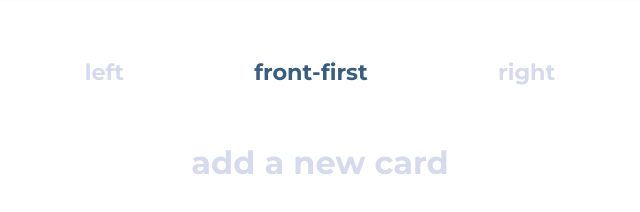
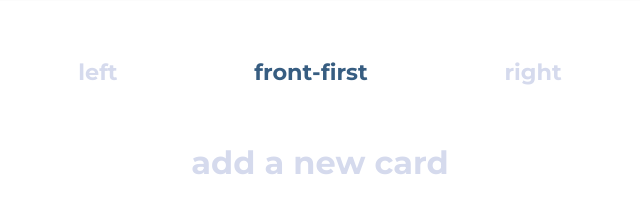
Before and after one commit to petergcutler/flashcards, a plain HTML site: page index.html in a window 1280 px wide. Shown: the part 540-752 px from the top of the page, 320-960 px from the left. Drawn offline with nearby package versions, Linux system fonts and the light colour scheme.

Commit message:
updated margin for change-card

```diff
--- a/styles/core.css
+++ b/styles/core.css
@@ -231,7 +231,7 @@ html {
 
 .change-card {
   text-align: center;
-	margin: 0 4em;
+	margin: 0 2em;
 	color: #D5DAED;
 }
 
```
